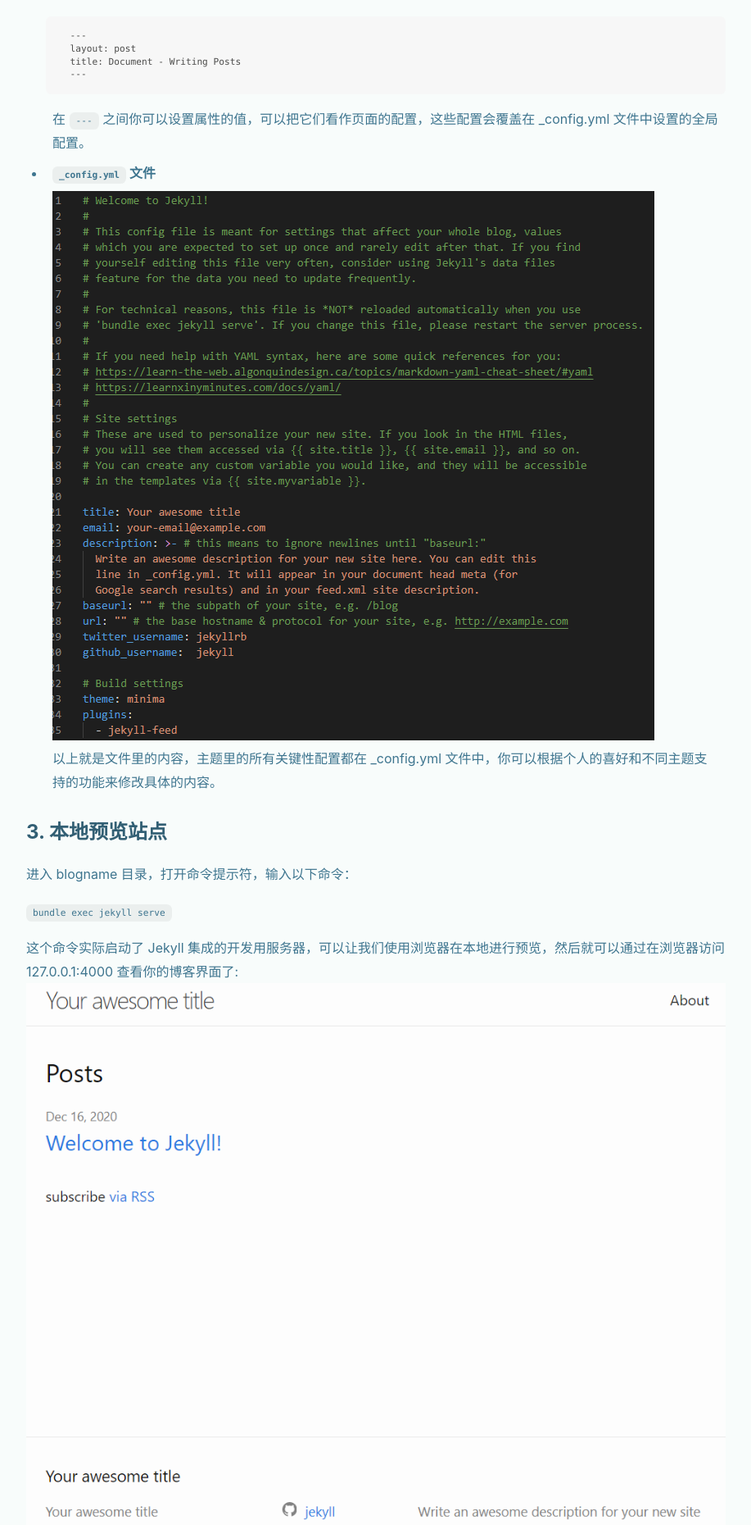
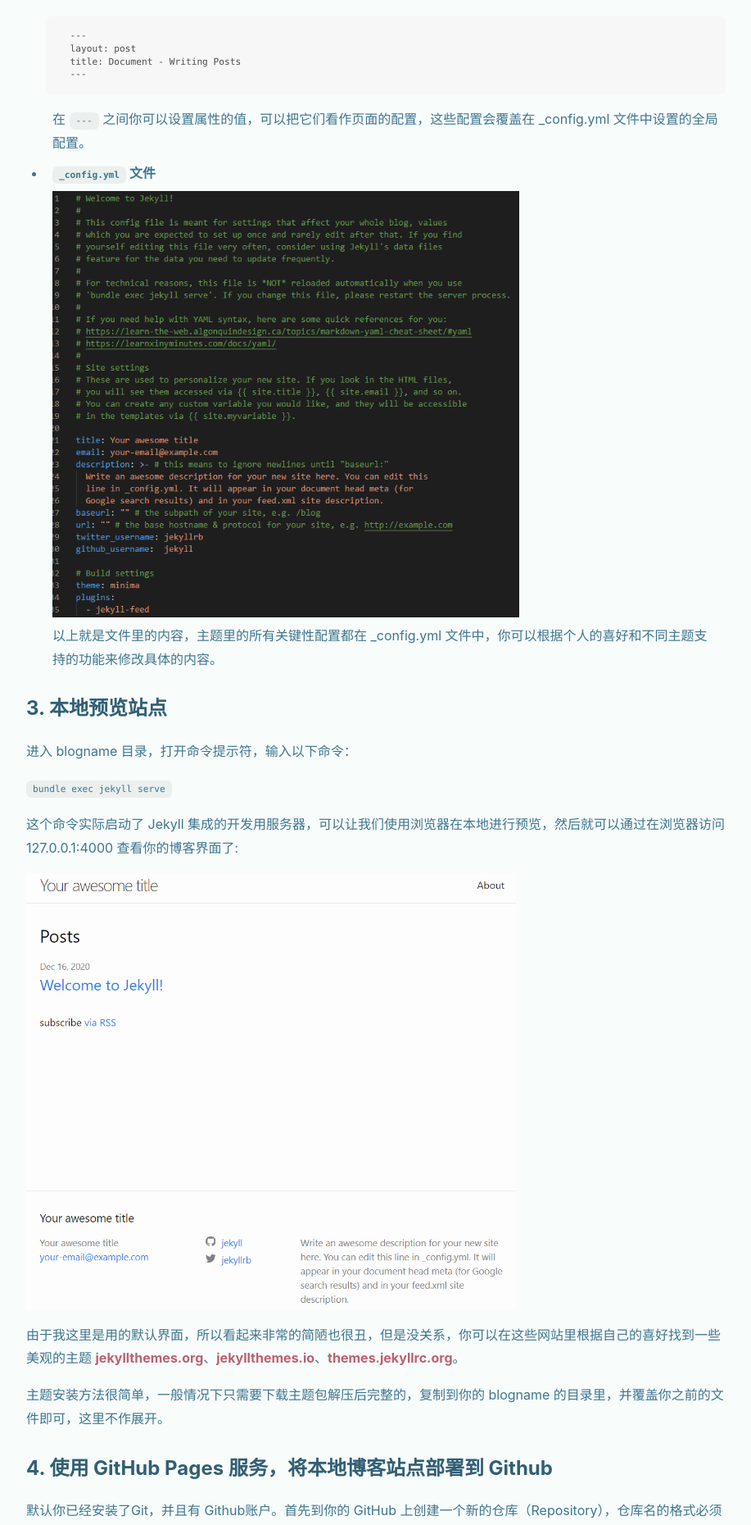
Before and after one commit to inpure/inpure.github.io, a Jekyll site: the page built from _posts/2020-12-16-使用 Jekyll 通过 GitHub Pages 服务搭建博客.md, in a window 1280 px wide. Shown: the part 2357-4217 px from the top of the page at 82% size, without its empty margins (71-988 px from the left). Built offline with Jekyll 4.4.1, drawn with Linux system fonts in a browser that asks for light colours; nearby versions of some CDN libraries.

Commit message:
相对引用加载图片、修改图片格式

```diff
--- a/_posts/2020-12-16-使用 Jekyll 通过 GitHub Pages 服务搭建博客.md
+++ b/_posts/2020-12-16-使用 Jekyll 通过 GitHub Pages 服务搭建博客.md
@@ -55,7 +55,7 @@ tags: Jekyll GitHubPages Markdown
 
   因为 `jekyll new` 命令创建的项目默认已经使用了主题，所以这个过程会根据网络情况需要一定的时间安装相关的依赖，我们不用管。执行完以上命令后会生成一个名为 blogname 的文件夹，文件夹的目录如下：
 
-  ![](https://raw.githubusercontent.com/inpure/inpure.github.io/main/screenshots/blogname.png)
+  ![](/assets/images/blogname.png)
   这就是 Jekyll 为我们初始化好的博客站点的所有文件，我们主要关注 `_posts` 文件夹和 `_config.yml` 两个地方：
 
 - **`_posts`文件夹**
@@ -76,7 +76,7 @@ tags: Jekyll GitHubPages Markdown
     在 `---` 之间你可以设置属性的值，可以把它们看作页面的配置，这些配置会覆盖在 _config.yml 文件中设置的全局配置。
 - **`_config.yml` 文件**
 
-    ![](https://raw.githubusercontent.com/inpure/inpure.github.io/main/screenshots/config_yml.png)
+    ![](/assets/images/config_yml.png){:height="70%" width="70%"}
 
     以上就是文件里的内容，主题里的所有关键性配置都在 _config.yml 文件中，你可以根据个人的喜好和不同主题支持的功能来修改具体的内容。
 
@@ -87,7 +87,9 @@ tags: Jekyll GitHubPages Markdown
   `bundle exec jekyll serve`
 
   这个命令实际启动了 Jekyll 集成的开发用服务器，可以让我们使用浏览器在本地进行预览，然后就可以通过在浏览器访问 127.0.0.1:4000 查看你的博客界面了:
-  ![](https://raw.githubusercontent.com/inpure/inpure.github.io/main/screenshots/blogdemo.png)
+
+  ![](/assets/images/blogdemo.png){:height="70%" width="70%"}
+
   由于我这里是用的默认界面，所以看起来非常的简陋也很丑，但是没关系，你可以在这些网站里根据自己的喜好找到一些美观的主题 [jekyllthemes.org](http://jekyllthemes.org/)、[jekyllthemes.io](https://jekyllthemes.io/)、[themes.jekyllrc.org](http://themes.jekyllrc.org/)。
 
   主题安装方法很简单，一般情况下只需要下载主题包解压后完整的，复制到你的 blogname 的目录里，并覆盖你之前的文件即可，这里不作展开。
@@ -95,7 +97,9 @@ tags: Jekyll GitHubPages Markdown
 ### **4. 使用 GitHub Pages 服务，将本地博客站点部署到 Github**
 
   默认你已经安装了Git，并且有 Github账户。首先到你的 GitHub 上创建一个新的仓库（Repository），仓库名的格式必须是 `username.GitHub.io` 把这里的`username`替换成你的 Github用户名。
-  ![](https://raw.githubusercontent.com/inpure/inpure.github.io/main/screenshots/newrepo_1.png)
+
+  ![](/assets/images/newrepo_1.png){:height="70%" width="70%"}
+
   然后在本地命令行中切换到你的自定义路径下，Clone 下来你的项目（操作需要在 Mac 的 Terminal 中完成，Windows 系统可以使用 Git-bash。）这里注意这里的 path 和 username 需要根据你个人情况进行替换。
 
   `cd ~/Path git clone https://GitHub.com/username/username.GitHub.io`
```
Also changed, not shown: assets/images/blogdemo.png (renamed from screenshots/blogdemo.png), assets/images/blogname.png (renamed from screenshots/blogname.png), assets/images/config_yml.png (renamed from screenshots/config_yml.png), assets/images/newrepo_1.png (renamed from screenshots/newrepo_1.png).
